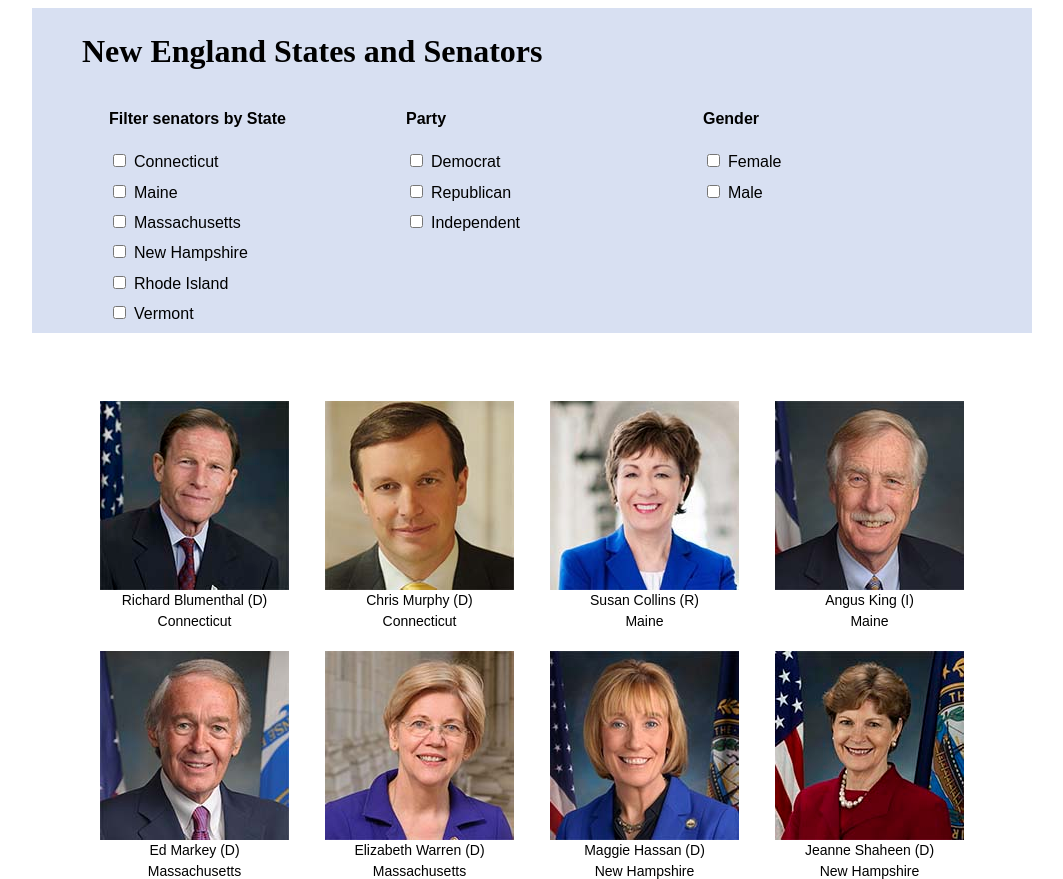
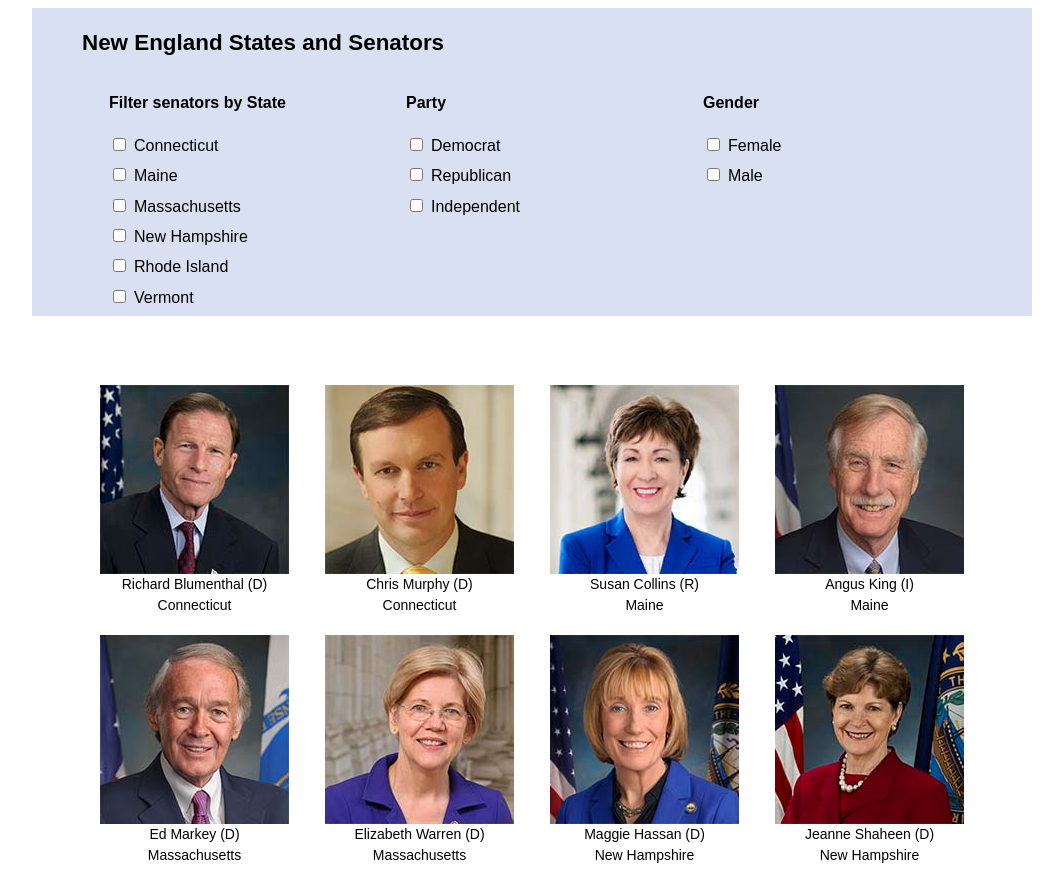
Before and after one commit to seankelliher/new-england-senators, a plain HTML site: page index.html in a window 1280 px wide. Shown: the top 879 px of the page, without its empty margins (108-1171 px from the left). Drawn offline with Linux system fonts and the light colour scheme.

Commit message:
modify h2 to h1

```diff
--- a/style.css
+++ b/style.css
@@ -102,7 +102,7 @@ img {
 }
 
 /*Fonts*/
-p, label, figcaption, h2 {
+p, label, figcaption, h1 {
     font-family: Arial, Helvetica, sans-serif;
     line-height: 1.5;
     /*color: #555;*/
@@ -116,7 +116,7 @@ figcaption {
     text-align: center;
 }
 
-h2 {
+h1 {
     font-size: 1.4em;
 }
 
```
